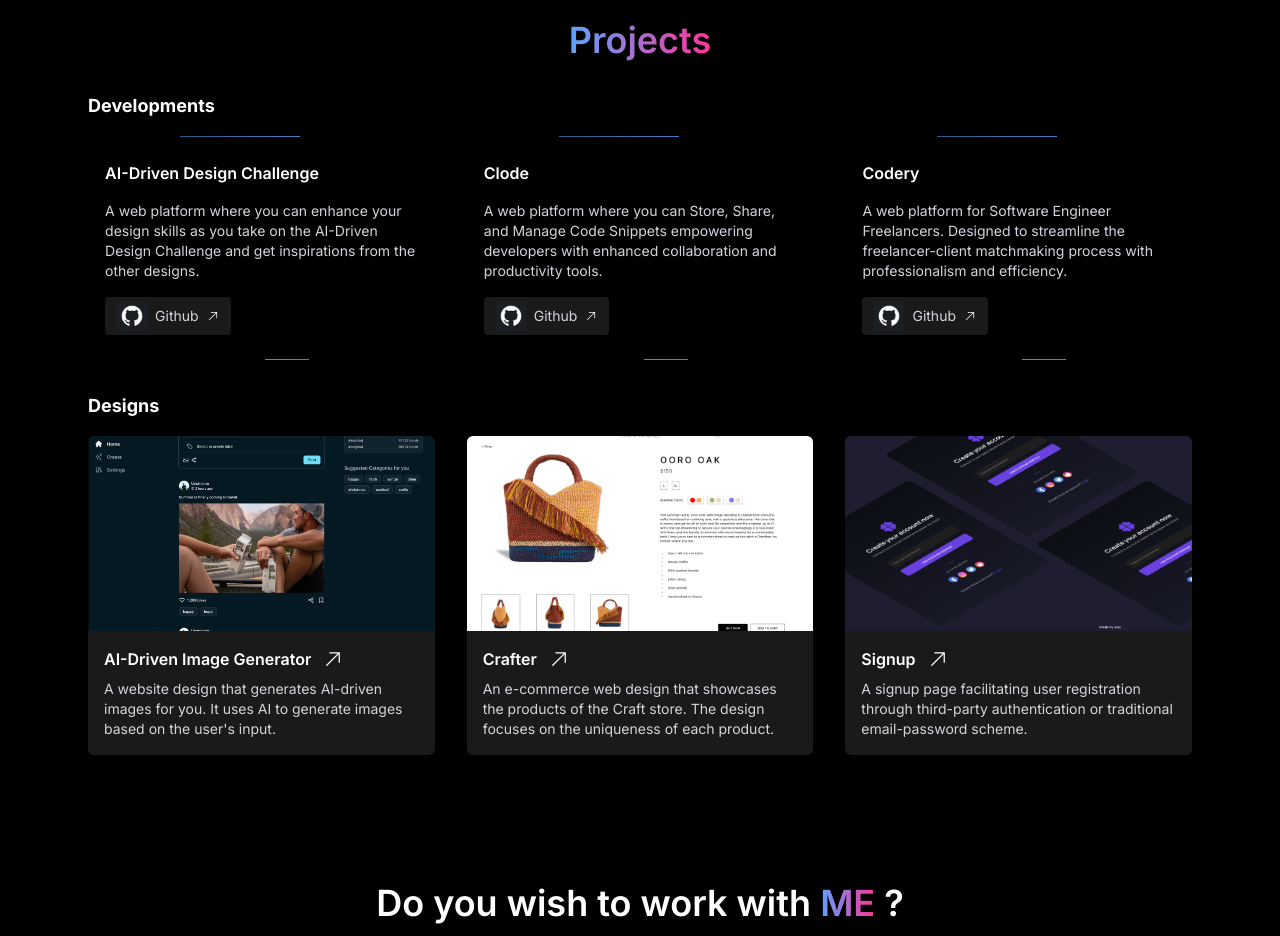
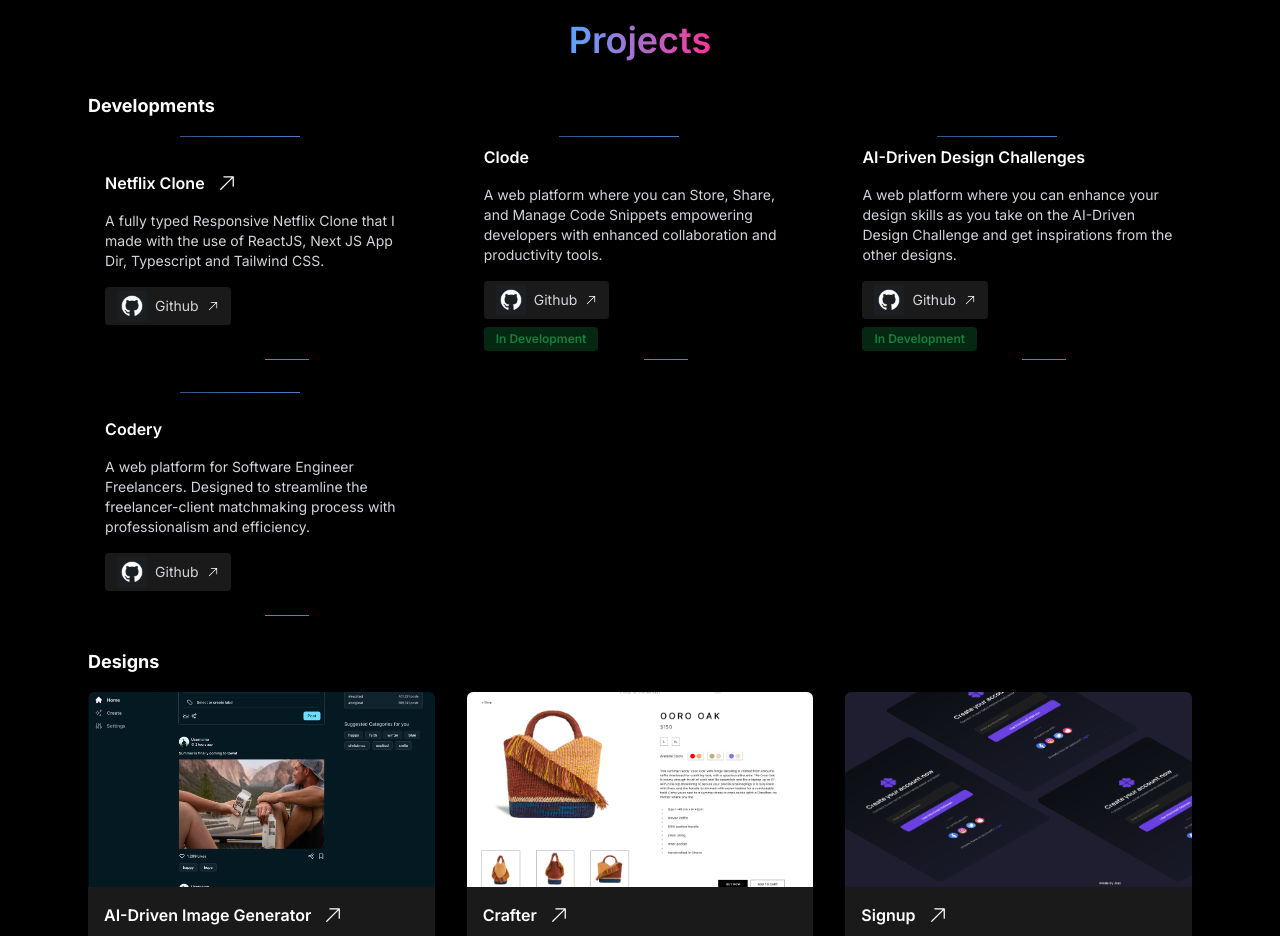
Before and after one commit to jazztinecruz/portfolioV2, a Next.js app: page / in a window 1280 px wide. Shown: the part 9360-10296 px from the top of the page. Built offline with nearby package versions, Linux system fonts and the light colour scheme.

Commit message:
feat: Add ongoing status to project cards and new project netflix

```diff
--- a/app/_components/sections/projects/index.tsx
+++ b/app/_components/sections/projects/index.tsx
@@ -34,6 +34,11 @@
                 </div>
                 <p className="text-sm tertiary">{code.description}</p>
                 <Github url={code.github} hasArrow />
+                {code.ongoing && (
+                  <div className="bg-green-700/30 rounded px-3 py-1 w-fit text-xs text-green-700 font-semibold -mt-2">
+                    In Development
+                  </div>
+                )}
               </div>
             </div>
           ))}
--- a/libraries/constants/data.tsx
+++ b/libraries/constants/data.tsx
@@ -77,10 +77,11 @@
 export const projects: Project = {
   development: [
     {
-      title: "AI-Driven Design Challenge",
+      title: "Netflix Clone",
       description:
-        "A web platform where you can enhance your design skills as you take on the AI-Driven Design Challenge and get inspirations from the other designs.",
-      github: "https://github.com/jazztinecruz/ai-driven-design-challenge",
+        "A fully typed Responsive Netflix Clone that I made with the use of ReactJS, Next JS App Dir, Typescript and Tailwind CSS.",
+      github: "https://github.com/jazztinecruz/netflix.git",
+      url: "https://netflix-seven-eta.vercel.app",
     },
     {
       title: "Clode",
@@ -88,6 +89,14 @@
         "A web platform where you can Store, Share, and Manage Code Snippets empowering developers with enhanced collaboration and productivity tools.",
       url: "",
       github: "https://github.com/nikkoabucejo/clode",
+      ongoing: true,
+    },
+    {
+      title: "AI-Driven Design Challenges",
+      description:
+        "A web platform where you can enhance your design skills as you take on the AI-Driven Design Challenge and get inspirations from the other designs.",
+      github: "https://github.com/jazztinecruz/ai-driven-design-challenge",
+      ongoing: true,
     },
     {
       title: "Codery",
--- a/libraries/types/index.ts
+++ b/libraries/types/index.ts
@@ -22,6 +22,7 @@
   description: string;
   url?: string;
   github: string;
+  ongoing?: boolean;
 };
 export type Design = {
   title: string;
```
